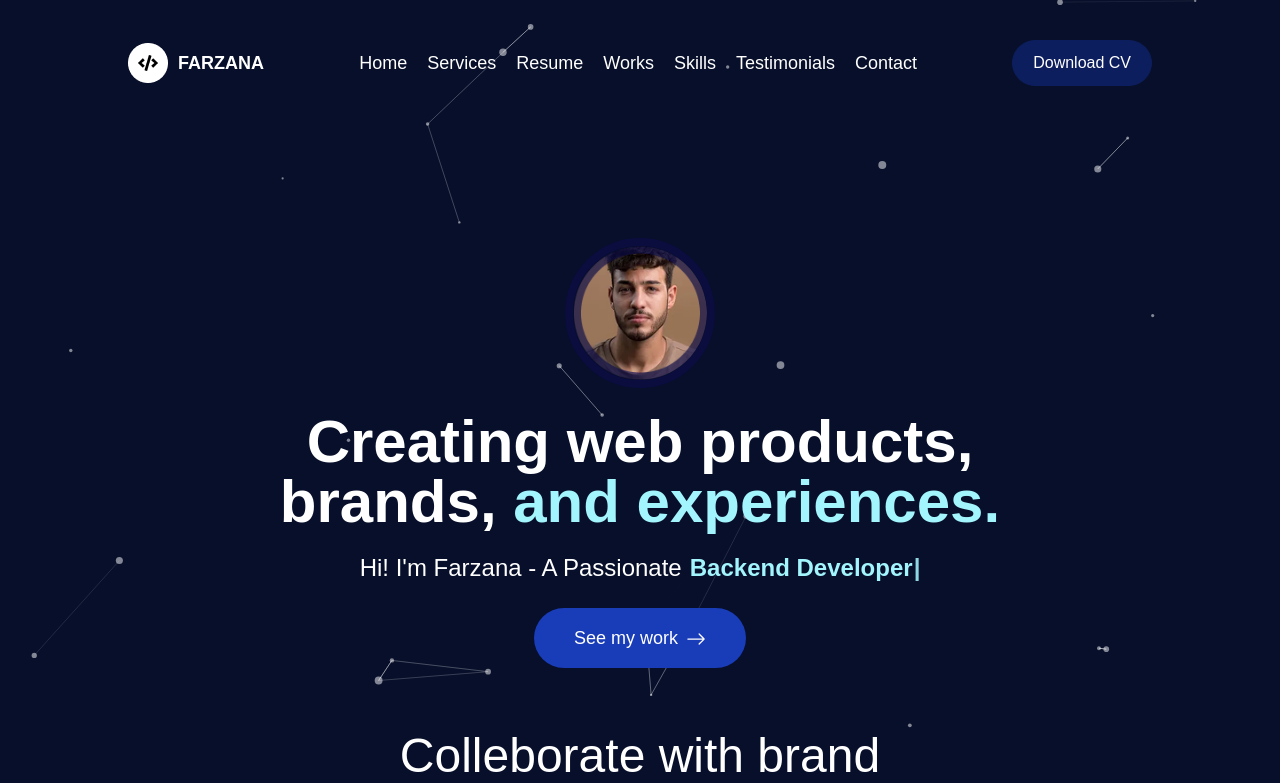
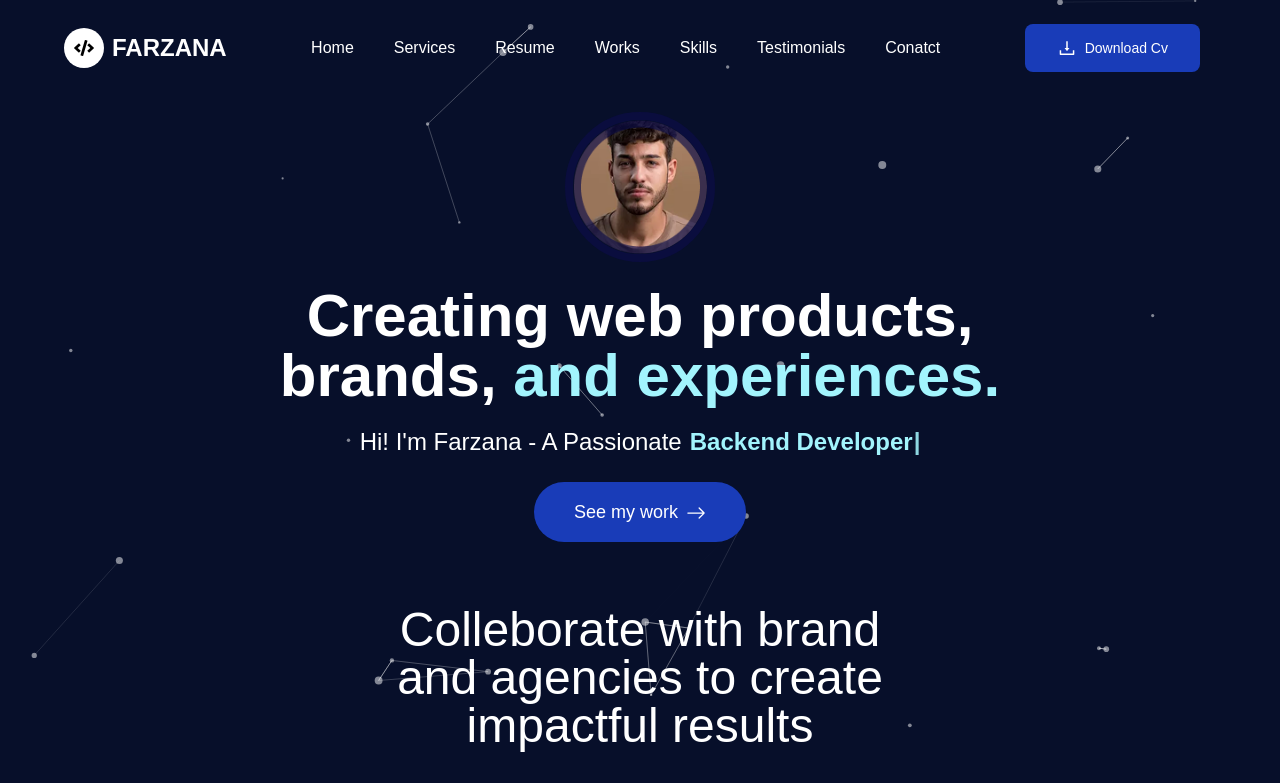
Before and after one commit to farzanacoder/NextJsPortfolio, a Next.js app: page / in a window 1280 px wide. Shown: the top 783 px of the page. Built offline with nearby package versions, Linux system fonts and the light colour scheme.

Commit message:
Navber updated

```diff
--- a/app/layout.tsx
+++ b/app/layout.tsx
@@ -3,6 +3,7 @@ import "./globals.css";
 import Header from '@/app/layouts/Header'
 import Footer from '@/app/layouts/Footer'
 import ScrollToTop from '@/app/components/ScrollToTop'
+import ReasponsiveNav from "./Navber/ResponsiveNav";
 
 
 export const metadata: Metadata = {
@@ -18,7 +19,7 @@ export default function RootLayout({
   return (
     <html lang="en">
       <body>
-        <Header/>
+        <ReasponsiveNav/>
         {children}
         <Footer/>
         <ScrollToTop />
```
